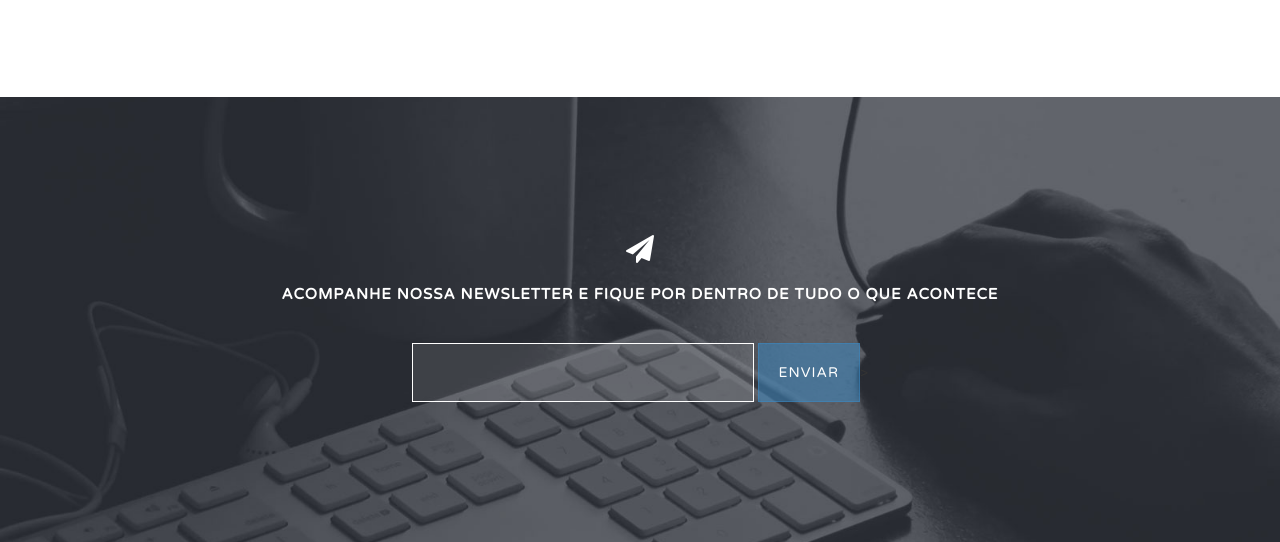
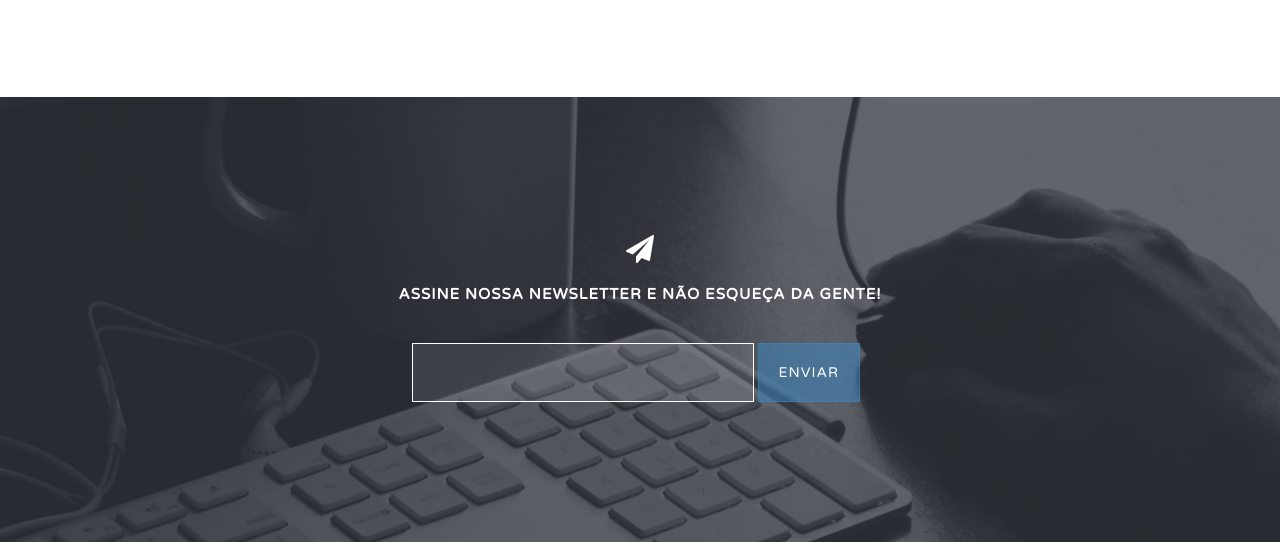
Before and after one commit to dmaulikr/alldayDO, a plain HTML site: page _Site/index.html in a window 1280 px wide. Shown: the part 3491-4033 px from the top of the page. Drawn offline with nearby package versions, Linux system fonts and the light colour scheme.

Commit message:
- Site Nova mensagem da newsletter

```diff
--- a/_Site/index.html
+++ b/_Site/index.html
@@ -186,7 +186,7 @@
         </section>
         <section class="subscribe text-center">
           <div class="container">
-            <h1><i class="fa fa-paper-plane"></i><span>Acompanhe nossa newsletter e fique por dentro de tudo o que acontece</span></h1>
+            <h1><i class="fa fa-paper-plane"></i><span>Assine nossa Newsletter e não esqueça da gente!</span></h1>
             <form action="http://alldaydo.us9.list-manage.com/subscribe/post?u=0dd8012e405b5ec226d5c6854&amp;id=c71c646292" method="post" id="mc-embedded-subscribe-form" name="mc-embedded-subscribe-form" class="validate" target="_blank" novalidate>
               <input type="text" name="EMAIL" value="" placeholder="" class="email" id="mce-EMAIL" required>
               <input type="submit" value="Enviar" name="subscribe" id="mc-embedded-subscribe" class="button">>
```
